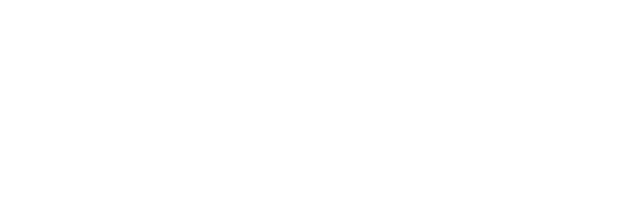
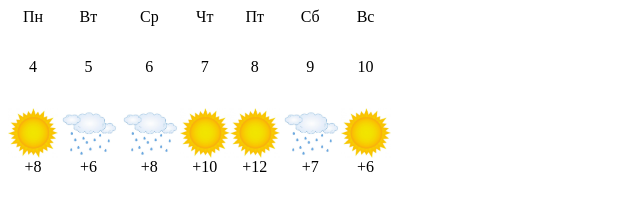
Before and after one commit to ArtemKaplenko/metcast-componets, a plain HTML site: page index.html in a window 1280 px wide. Shown: the whole page, without its empty margins (0-640 px from the left). Drawn offline with Linux system fonts and the light colour scheme.

Commit message:
add components

```diff
--- /dev/null
+++ b/assets/css/style.css
@@ -0,0 +1,24 @@
+.week, .day {
+    display: flex;
+}
+
+.week {
+    flex-direction: row;
+}
+
+.day {
+    flex-direction: column;
+    align-items: center;
+}
+
+.day>div {
+    height: 50px;
+
+}
+
+.day img {
+    max-width: 70px;
+    width: 100%;
+    min-width: 40px;
+    height: 100%;
+}
--- /dev/null
+++ b/assets/js/components/Day/index.js
@@ -0,0 +1,14 @@
+function dayComponent(element = {}) {
+    const dayHTML = `
+        <div class='day'>
+            <div>${element.day}</div>
+            <div>${element.date}</div>
+            <div>
+                <img src="${element.img}" alt="погода" />
+            </div>
+            <div>${element.temp}</div>
+        </div>
+    `;
+
+    return dayHTML;
+}
--- /dev/null
+++ b/assets/js/components/Week/index.js
@@ -0,0 +1,15 @@
+function weekComponent(data = []) {
+    let listString = ''
+
+    for(let i = 0; i < data.length; i++) {
+        listString += dayComponent(data[i]);
+    }
+
+    const weekHTML = `
+        <div class="week">
+            ${listString}
+        </div>
+    `;
+
+    return weekHTML;
+}
--- a/assets/js/index.js
+++ b/assets/js/index.js
@@ -0,0 +1,13 @@
+const mainElement = document.querySelector('main');
+
+const metcast = [
+    { day: 'Пн', date: 4, img: './assets/img/sun.jpg', temp: '+8' },
+    { day: 'Вт', date: 5, img: './assets/img/rain.jpg', temp: '+6' },
+    { day: 'Ср', date: 6, img: './assets/img/rain.jpg', temp: '+8' },
+    { day: 'Чт', date: 7, img: './assets/img/sun.jpg', temp: '+10' },
+    { day: 'Пт', date: 8, img: './assets/img/sun.jpg', temp: '+12' },
+    { day: 'Сб', date: 9, img: './assets/img/rain.jpg', temp: '+7' },
+    { day: 'Вс', date: 10, img: './assets/img/sun.jpg', temp: '+6' }
+];
+
+mainElement.innerHTML = weekComponent(metcast);
--- a/index.html
+++ b/index.html
@@ -4,14 +4,16 @@
     <meta charset="UTF-8">
     <meta http-equiv="X-UA-Compatible" content="IE=edge">
     <meta name="viewport" content="width=device-width, initial-scale=1.0">
+    <link href="./assets/css/style.css" rel="stylesheet">
     <title>Components</title>
 </head>
 <body>
 
     <main>
-
     </main>
 
+    <script src="./assets/js/components/Day/index.js"></script>
+    <script src="./assets/js/components/Week/index.js"></script>
     <script src="./assets/js/index.js"></script>
 </body>
 </html>
```
Also changed, not shown: assets/img/rain.jpg (added), assets/img/sun.jpg (added).
